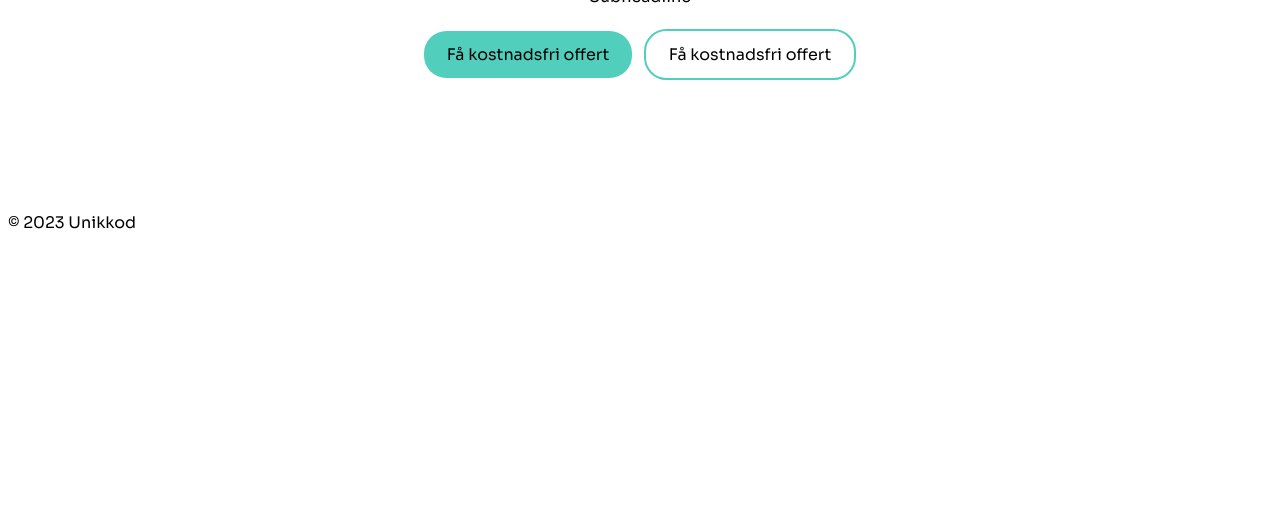
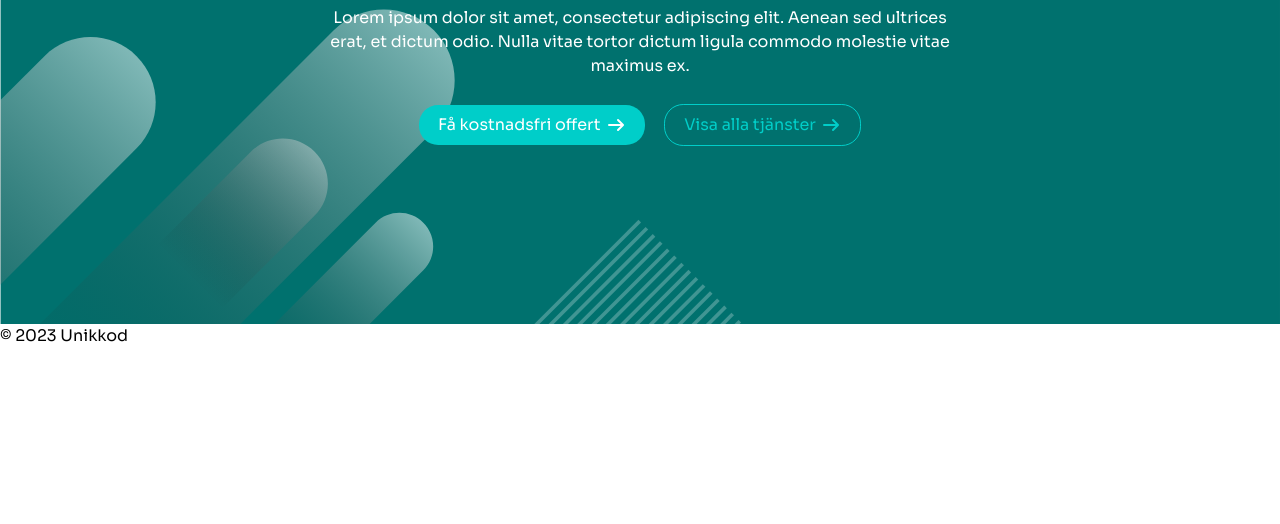
Before and after one commit to vkrusen/unikkod, a Gatsby site: page / in a window 1280 px wide. Shown: the part 276-800 px from the top of the page. Built offline with nearby package versions, Linux system fonts and the light colour scheme; Gatsby itself is replaced by a stand-in of ours.

Commit message:
Working on components and header

```diff
--- a/src/components/button.js
+++ b/src/components/button.js
@@ -1,9 +1,11 @@
 import * as React from "react"
+import Icon from "./icon"
 
-const Button = ({type, children}) => {
+const Button = ({ type, icon, children }) => {
   return (
     <button className={type}>
-        {children}
+      {children}
+      {icon && <Icon path={icon} />}
     </button>
   )
 }
--- a/src/components/hero.js
+++ b/src/components/hero.js
@@ -2,15 +2,27 @@ import * as React from "react"
 import Button from "./button"
 import Stack from "./stack"
 
+import ArrowRightMinor from "../images/Icons/ArrowRightMinor.svg"
+
 const Hero = () => {
   return (
     <section className="section__hero">
-      <h1 className="center-align">Headline</h1>
-      <p className="center-align">Subheadline</p>
-      <Stack vertical={false} spacing="normal">
-        <Button type="primary">Få kostnadsfri offert</Button>
-        <Button type="secondary">Få kostnadsfri offert</Button>
-      </Stack>
+      <div className="section__wrapper">
+        <h1 className="center-align">Headline</h1>
+        <p className="center-align">
+          Lorem ipsum dolor sit amet, consectetur adipiscing elit. Aenean sed
+          ultrices erat, et dictum odio. Nulla vitae tortor dictum ligula
+          commodo molestie vitae maximus ex.
+        </p>
+        <Stack vertical={false} spacing="loose">
+          <Button type="primary" icon={ArrowRightMinor}>
+            Få kostnadsfri offert
+          </Button>
+          <Button type="secondary" icon={ArrowRightMinor}>
+            Visa alla tjänster
+          </Button>
+        </Stack>
+      </div>
     </section>
   )
 }
--- /dev/null
+++ b/src/components/icon.js
@@ -0,0 +1,26 @@
+import React, { useEffect, useState } from 'react';
+
+const Icon = ({ path, color }) => {
+  const [icon, setIcon] = useState(null);
+
+  useEffect(() => {
+    fetch(path)
+      .then(response => response.text())
+      .then(svg => {
+        setIcon(svg.replace(/fill="[^"]+"/g));
+      });
+  }, [path]);
+
+  return (
+    <>
+      {icon ? (
+        <div
+          className="icon"
+          dangerouslySetInnerHTML={{ __html: icon }}
+        />
+      ) : null}
+    </>
+  );
+};
+
+export default Icon;
--- a/src/index.scss
+++ b/src/index.scss
@@ -1,32 +1,48 @@
 :root {
   --font-family: "Sora";
-  --font-weight-regular: 400;
+  --font-weight-regular: 300;
   --font-weight-medium: 500;
   --font-weight-bold: 700;
-  --font-size-h1: 2.4em;
-  --font-size-h2: 2em;
+  --font-size-h1: 3.4em;
+  --font-size-h2: 2.4em;
   --font-size-h3: 1.6em;
   --font-size-h4: 1.4em;
   --font-size-h5: 1.2em;
   --font-size-h6: 1em;
   --font-size-p: 1em;
+  --line-height: 1.5;
   --center-align: center;
-  --hero-height: 60vh;
-  --color-brand: #51cebc;
+  --color-brand: #00cec9; // 0abde3 or 00cec9
+  --color-accent: #2d3436;
+  --color-text: #ffffff;
+  --color-background: #636e72;
+  --color-call-to-action: #0984e3;
   --spacing-extra-tight: 0.1rem;
   --spacing-tight: 0.2rem;
   --spacing-normal: 0.4rem;
   --spacing-loose: 0.6rem;
   --spacing-extra-loose: 0.8rem;
+  --hero-height: 75vh;
 }
 
 html {
+  body {
+    margin: 0;
     font-family: var(--font-family);
     font-weight: var(--font-weight-regular);
     font-size: var(--font-size-p);
+    line-height: var(--line-height);
     h1 {
       font-size: var(--font-size-h1);
       font-weight: var(--font-weight-bold);
+      margin: 1rem 0;
+      &.center-align {
+        text-align: var(--center-align);
+      }
+    }
+    p {
+      font-size: var(--font-size-p);
+      font-weight: var(--font-weight-regular);
       &.center-align {
         text-align: var(--center-align);
       }
@@ -38,22 +54,53 @@ html {
       flex-direction: column;
       align-items: center;
       justify-content: center;
+      background: url("./images/Hero.svg") no-repeat center bottom;
+      background-size: cover;
+      color: var(--color-text);
+      .section__wrapper {
+        width: 640px;
+        max-width: 80%;
+      }
     }
     button {
       cursor: pointer;
       font-family: var(--font-family);
       font-weight: var(--font-weight-regular);
       font-size: var(--font-size-p);
-    border-radius: 1.4rem;
-    padding: 0.8rem 1.4rem;
+      display: flex;
+      border-radius: 1.2rem;
+      padding: 0.6rem 1.2rem;
       &.primary {
         background-color: var(--color-brand);
+        color: var(--color-text);
         border: none;
+        .icon {
+          svg {
+            fill: var(--color-text);
+          }
+        }
       }
       &.secondary {
         background-color: transparent;
-      border: 2px solid var(--color-brand);
+        color: var(--color-brand);
+        border: 1px solid var(--color-brand);
+        .icon {
+          svg {
+            fill: var(--color-brand);
           }
+        }
+      }
+      .icon {
+        margin-left: 5px;
+      }
+    }
+    .icon {
+      display: inline-block;
+      height: 1.25rem;
+      width: 1.25rem;
+      max-height: 100%;
+      max-width: 100%;
+      margin: auto;
     }
     .stack {
       display: flex;
@@ -64,6 +111,9 @@ html {
       }
       &.horizontal {
         flex-direction: row;
+      }
+      .none {
+        margin: 0;
       }
       .extraTight {
         margin: var(--spacing-extra-tight);
@@ -82,3 +132,21 @@ html {
       }
     }
   }
+}
+
+$breakpoint-xs: 320px;
+$breakpoint-sm: 768px;
+$breakpoint-md: 1024px;
+$breakpoint-lg: 1440px;
+
+@media (max-width: $breakpoint-sm) {
+  .stack.horizontal {
+    flex-direction: column !important;
+  }
+}
+
+@media (max-width: $breakpoint-md) {
+}
+
+@media (max-width: $breakpoint-lg) {
+}
```
Also changed, not shown: src/images/Hero.svg (added), src/images/Icons/ArrowRightMinor.svg (added), src/images/Icons/ExternalSmallMinor.svg (added). Lines whose indentation alone changed are shown as unchanged.
